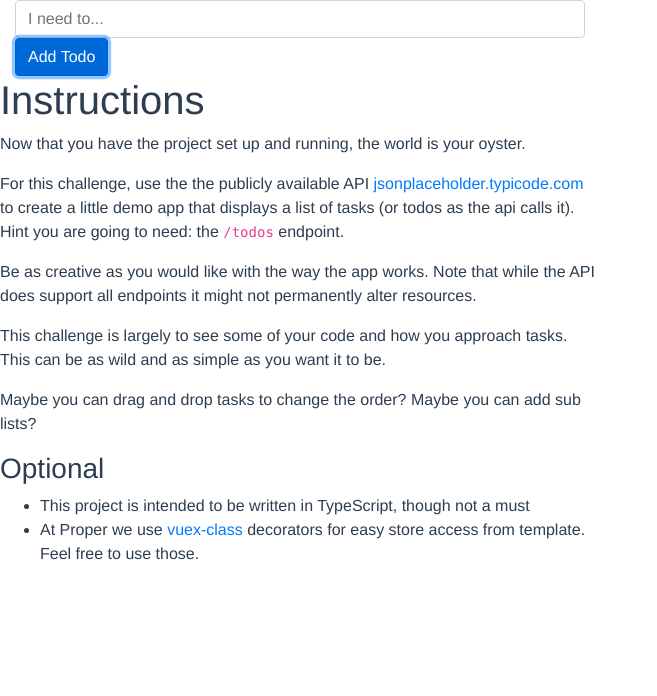
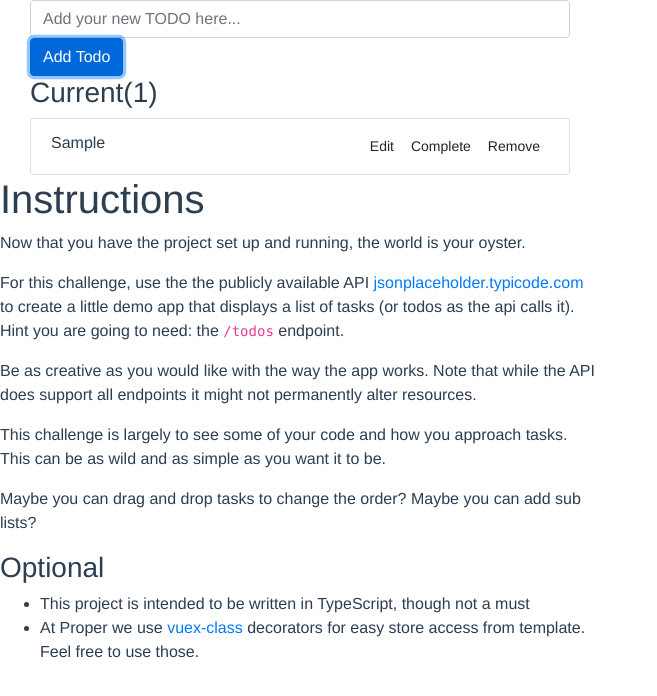
Before and after one commit to shk33/proper-coding-challenge-web, a Vue app: page / in a window 1280 px wide. Both pictures are taken after typing "Sample" into the empty fields and a click on the button "Add Todo". Shown: the top 696 px of the page, without its empty margins (0-657 px from the left). Built offline with nearby package versions, Linux system fonts and the light colour scheme.

Commit message:
My current taks component

```diff
--- /dev/null
+++ b/src/components/CurrentTodos.vue
@@ -0,0 +1,50 @@
+<template>
+    <div id="current-todos" class="container">
+        <h3 v-if="todos.length > 0">Current({{todos.length}})</h3>
+        <h3 v-else>There are no TODOS in your list yet</h3>
+        <ul class="list-group">
+            <li class="list-group-item" v-for="todo in todos" :key="todo.id">
+                {{todo.title}}
+                <div class="btn-group">
+                    <button type="button" @click="edit(todo)" class="btn btn-default btn-sm">
+                    <span class="glyphicon glyphicon-edit"></span> Edit
+                    </button>
+                    <button type="button" @click="complete(todo)" class="btn btn-default btn-sm">
+                    <span class="glyphicon glyphicon-ok-circle"></span> Complete
+                    </button>
+                    <button type="button" @click="remove(todo)" class="btn btn-default btn-sm">
+                    <span class="glyphicon glyphicon-remove-circle"></span> Remove
+                    </button>
+                </div>
+            </li>
+        </ul>
+    </div>
+</template>
+
+<script lang="ts">
+import { Component, Vue } from "vue-property-decorator";
+
+@Component
+export default class CurrentTodos extends Vue {
+    public edit(todo) {
+        this.$store.dispatch("editTodo", todo);
+    }
+
+    public complete(todo) {
+        this.$store.dispatch("completeTodo", todo);
+    }
+
+    public remove(todo) {
+        this.$store.dispatch("removeTodo", todo);
+    }
+
+    get todos() {
+        return this.$store.getters.todos;
+    }
+}
+</script>
+<style>
+    .btn-group{
+        float: right;
+    }
+</style>
--- a/src/components/GetTodo.vue
+++ b/src/components/GetTodo.vue
@@ -3,7 +3,7 @@
         <input class="form-control"
                :value="newTodo"
                @change="getTodo"
-               placeholder="I need to...">
+               placeholder="Add your new TODO here...">
         <button class="btn btn-primary" @click="addTodo">Add Todo</button>
     </div>
 </template>
--- a/src/views/Home.vue
+++ b/src/views/Home.vue
@@ -1,6 +1,9 @@
 <template>
     <div class="home">
-        <GetTodo></GetTodo>
+        <div class="container">
+            <GetTodo></GetTodo>
+            <CurrentTodos></CurrentTodos>
+        </div>
         <h1>Instructions</h1>
 
         <p>
@@ -37,10 +40,12 @@
 <script>
 import { Vue, Component } from "vue-property-decorator";
 import GetTodo from "../components/GetTodo.vue";
+import CurrentTodos from "../components/CurrentTodos.vue";
 
 @Component({
     components: {
         GetTodo,
+        CurrentTodos,
     },
 })
 export default class HomeView extends Vue {
```
